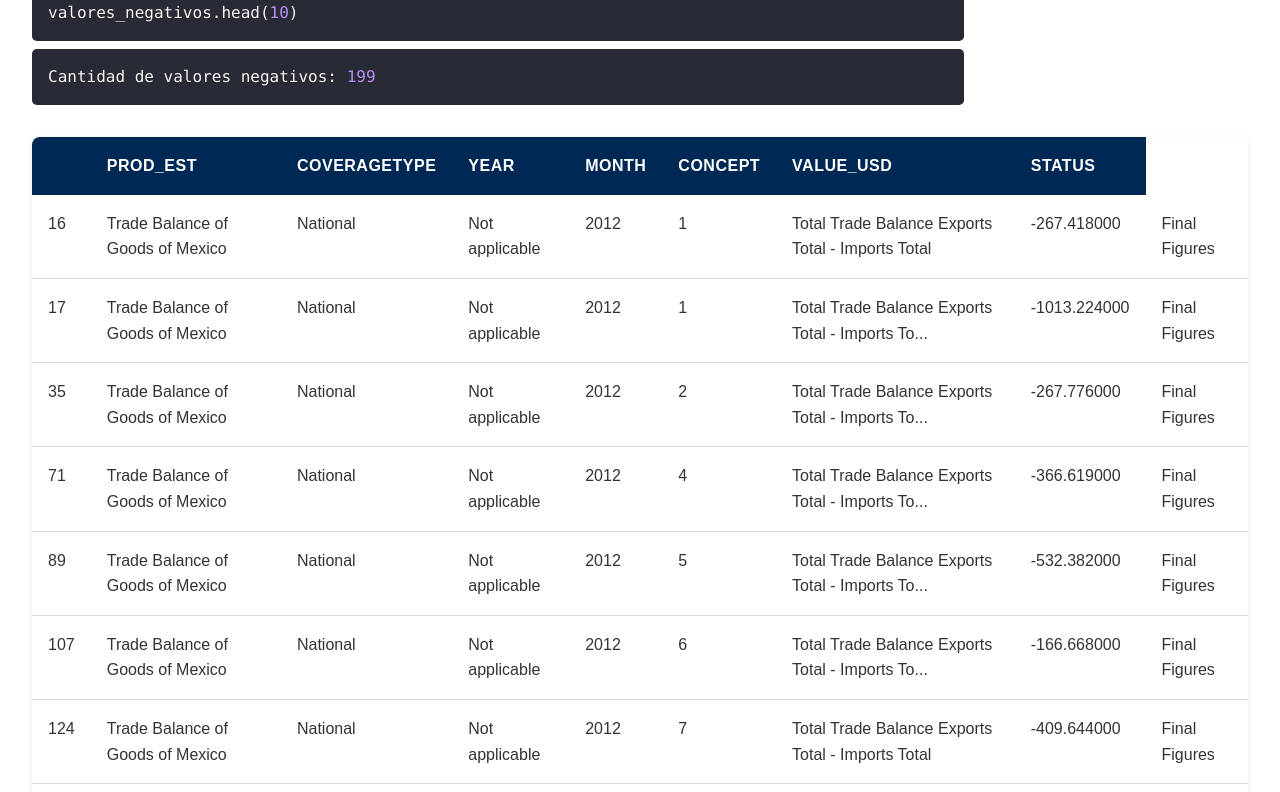
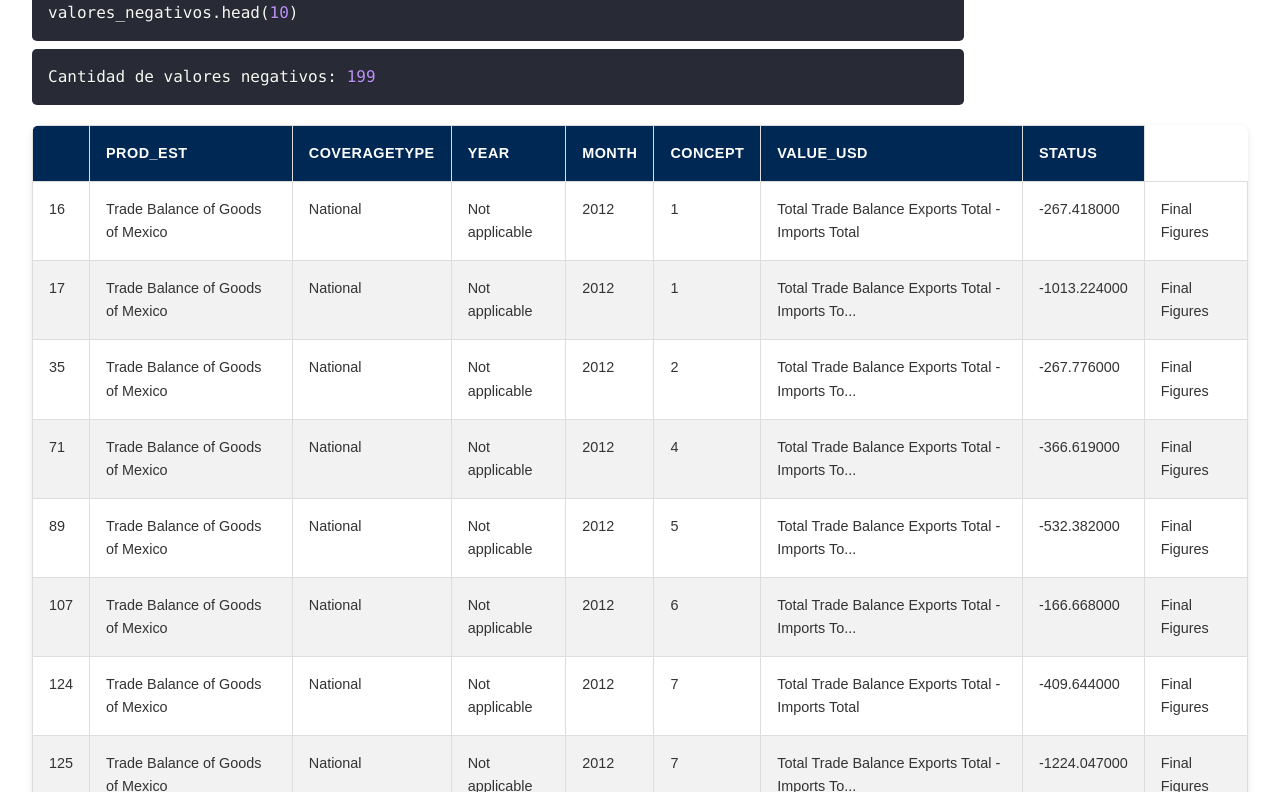
Before and after one commit to SaitoM17/mi-portafolio, a React (Create React App) app: page /Mexico-trade in a window 1280 px wide. Shown: the part 4968-5760 px from the top of the page. Built offline with nearby package versions, Linux system fonts and the light colour scheme.

Commit message:
fix: updated css

```diff
--- a/src/pages/proyectPages.css
+++ b/src/pages/proyectPages.css
@@ -243,3 +243,23 @@
     color: #002855;
   }
 }
+
+/* Ajuste para tablas HTML dentro del Markdown */
+.contenedor-proyecto table {
+    width: 100%;
+    border-collapse: collapse;
+    margin: 20px 0;
+    font-size: 0.9rem;
+    overflow-x: auto;
+    display: block; /* Permite scroll horizontal si la tabla es muy grande */
+}
+
+.contenedor-proyecto th, .contenedor-proyecto td {
+    border: 1px solid #ddd;
+    padding: 8px;
+    text-align: left;
+}
+
+.contenedor-proyecto tr:nth-child(even) {
+    background-color: #f2f2f2;
+}
```
